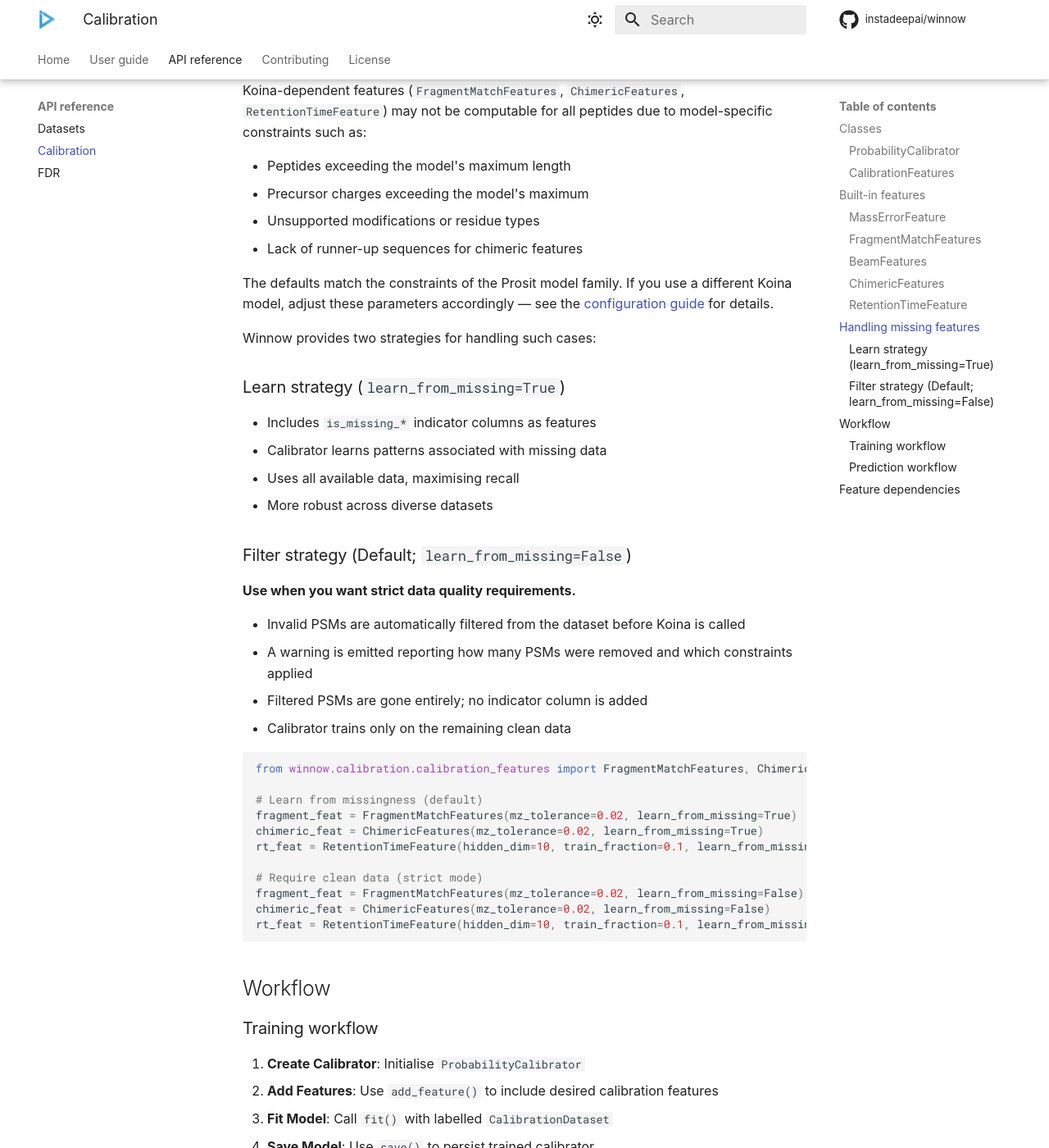
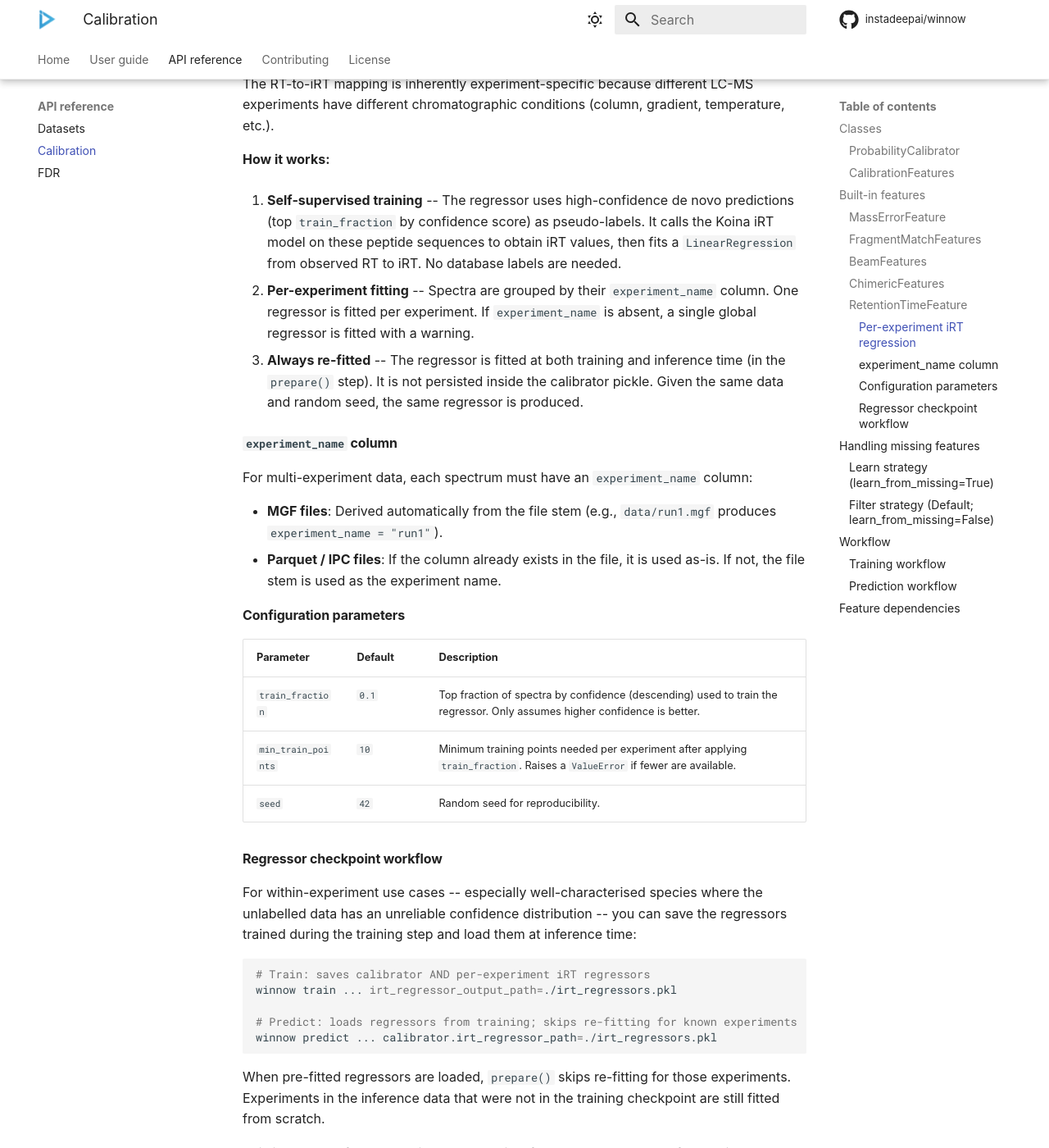
Before and after one commit to instadeepai/winnow, an MkDocs documentation site: the page built from docs/api/calibration.md, in a window 1280 px wide and 1400 px high, scrolled down 4596 px. Shown: the whole window at 82% size. Built offline with MkDocs 1.6.1 and Material for MkDocs 9.7.7, drawn with Linux system fonts in a browser that asks for light colours; some web fonts are replaced; comment, search, counter and statistics services are not loaded; some of the changed text lies outside the part shown.

Commit message:
docs: update docs with new explanation of RetentionTimeFeature computation and config arguments

````diff
--- a/docs/api/calibration.md
+++ b/docs/api/calibration.md
@@ -173,7 +173,9 @@ feature = ChimericFeatures(
 
 ### RetentionTimeFeature
 
-Uses a Koina iRT model to predict indexed retention times and calibrate against observed retention times.
+Trains a per-experiment linear regressor that maps observed retention time (RT) to indexed
+retention time (iRT) from a Koina iRT model. The absolute error between the sequence-based
+iRT prediction and the regressor-predicted iRT is used as a calibration feature.
 
 This feature requires the column `retention_time` to be supplied in the spectrum dataset.
 
@@ -181,14 +183,84 @@ This feature requires the column `retention_time` to be supplied in the spectrum
 from winnow.calibration.calibration_features import RetentionTimeFeature
 
 feature = RetentionTimeFeature(
-    hidden_dim=10,
     train_fraction=0.1,
+    min_train_points=10,
     unsupported_residues=["N[UNIMOD:7]", "Q[UNIMOD:7]"],
     max_peptide_length=30,
 )
 ```
 
 **Purpose**: Incorporates chromatographic information for confidence calibration.
+
+#### Per-experiment iRT regression
+
+The RT-to-iRT mapping is inherently experiment-specific because different LC-MS experiments
+have different chromatographic conditions (column, gradient, temperature, etc.).
+
+**How it works:**
+
+1. **Self-supervised training** -- The regressor uses high-confidence de novo predictions
+   (top `train_fraction` by confidence score) as pseudo-labels. It calls the Koina iRT
+   model on these peptide sequences to obtain iRT values, then fits a `LinearRegression`
+   from observed RT to iRT. No database labels are needed.
+
+2. **Per-experiment fitting** -- Spectra are grouped by their `experiment_name` column.
+   One regressor is fitted per experiment. If `experiment_name` is absent, a single global
+   regressor is fitted with a warning.
+
+3. **Always re-fitted** -- The regressor is fitted at both training and inference time (in
+   the `prepare()` step). It is not persisted inside the calibrator pickle. Given the same
+   data and random seed, the same regressor is produced.
+
+#### `experiment_name` column
+
+For multi-experiment data, each spectrum must have an `experiment_name` column:
+
+- **MGF files**: Derived automatically from the file stem (e.g., `data/run1.mgf` produces
+  `experiment_name = "run1"`).
+- **Parquet / IPC files**: If the column already exists in the file, it is used as-is. If
+  not, the file stem is used as the experiment name.
+
+#### Configuration parameters
+
+| Parameter | Default | Description |
+| --- | --- | --- |
+| `train_fraction` | `0.1` | Top fraction of spectra by confidence (descending) used to train the regressor. Only assumes higher confidence is better. |
+| `min_train_points` | `10` | Minimum training points needed per experiment after applying `train_fraction`. Raises a `ValueError` if fewer are available. |
+| `seed` | `42` | Random seed for reproducibility. |
+
+#### Regressor checkpoint workflow
+
+For within-experiment use cases -- especially well-characterised species where the
+unlabelled data has an unreliable confidence distribution -- you can save the regressors
+trained during the training step and load them at inference time:
+
+```bash
+# Train: saves calibrator AND per-experiment iRT regressors
+winnow train ... irt_regressor_output_path=./irt_regressors.pkl
+
+# Predict: loads regressors from training; skips re-fitting for known experiments
+winnow predict ... calibrator.irt_regressor_path=./irt_regressors.pkl
+```
+
+When pre-fitted regressors are loaded, `prepare()` skips re-fitting for those experiments.
+Experiments in the inference data that were not in the training checkpoint are still fitted
+from scratch.
+
+This is separate from the calibrator model itself and should not be confused with the
+general pretrained calibrator workflow, where regressors are always re-fitted automatically
+from the inference data.
+
+Regressors can also be saved and loaded programmatically:
+
+```python
+# After fitting (e.g., after calibrator.fit(dataset))
+rt_feature = calibrator.feature_dict["iRT Feature"]
+rt_feature.save_regressors("irt_regressors.pkl")
+
+# Before prediction on new data
+rt_feature.load_regressors("irt_regressors.pkl")
+```
 
 ## Handling missing features
 
@@ -225,12 +297,12 @@ from winnow.calibration.calibration_features import FragmentMatchFeatures, Chime
 # Learn from missingness (default)
 fragment_feat = FragmentMatchFeatures(mz_tolerance=0.02, learn_from_missing=True)
 chimeric_feat = ChimericFeatures(mz_tolerance=0.02, learn_from_missing=True)
-rt_feat = RetentionTimeFeature(hidden_dim=10, train_fraction=0.1, learn_from_missing=True)
+rt_feat = RetentionTimeFeature(train_fraction=0.1, learn_from_missing=True)
 
 # Require clean data (strict mode)
 fragment_feat = FragmentMatchFeatures(mz_tolerance=0.02, learn_from_missing=False)
 chimeric_feat = ChimericFeatures(mz_tolerance=0.02, learn_from_missing=False)
-rt_feat = RetentionTimeFeature(hidden_dim=10, train_fraction=0.1, learn_from_missing=False)
+rt_feat = RetentionTimeFeature(train_fraction=0.1, learn_from_missing=False)
 ```
 
 ## Workflow
````
Also changed, not shown: docs/configuration.md (+15 -11 lines).
